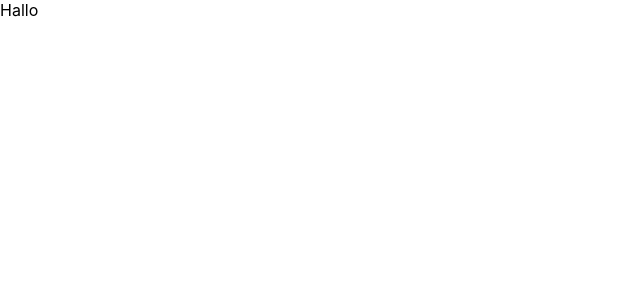
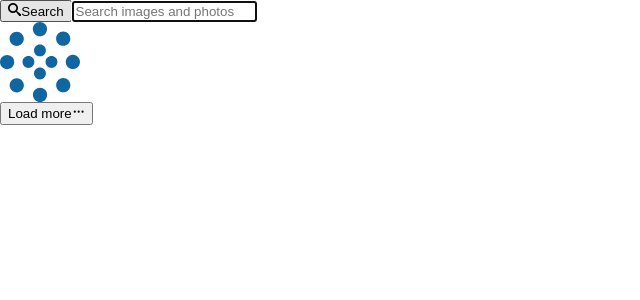
Before and after one commit to VolodymyrBashtanyuk/goit-react-hw-03-image-finder, a React (Create React App) app: page / in a window 1280 px wide. Shown: the top 300 px of the page, without its empty margins (0-640 px from the left). Built offline with nearby package versions, Linux system fonts and the light colour scheme.

Commit message:
add components

```diff
--- a/package.json
+++ b/package.json
@@ -10,6 +10,8 @@
     "prop-types": "^15.8.1",
     "react": "^18.1.0",
     "react-dom": "^18.1.0",
+    "react-icons": "^4.4.0",
+    "react-loader-spinner": "^5.3.4",
     "react-scripts": "5.0.1",
     "styled-components": "^5.3.5",
     "web-vitals": "^2.1.3"
--- a/src/components/App.jsx
+++ b/src/components/App.jsx
@@ -1,11 +1,40 @@
 import { Component } from 'react';
+// import { ImagesApi } from 'services/ImagesApi';
+import { Searchbar } from './Searchbar/Searchbar';
+import { ImageGallery } from './ImageGallery/ImageGallery';
+import { Loader } from './Loader/Loader';
+// import { ImageGalleryItem } from './ImageGalleryItem/ImageGalleryItem';
 
 export class App extends Component {
+  state = {
+    imageName: '',
+  };
+
+  // componentDidUpdate(prevProps, prevState) {
+  //   if (prevState.imageName !== this.state.imageName) {
+  //     ImagesApi(this.state.imageName)
+  //       .then(img => console.log(img))
+  //       .catch(error => error);
+  //   }
+  // }
+
+  imageFormSubmit = imageSearchName => {
+    this.setState({ imageName: imageSearchName });
+  };
+
   render() {
     return (
       <>
-        <div>Hallo</div>
+        <Searchbar onSubmit={this.imageFormSubmit} />
+        <Loader />
+        <ImageGallery onSearchName={this.state.imageName} />
       </>
     );
   }
 }
+
+/*
+        <ImageGalleryItem>
+        <Loader>
+        <Button>
+        <Modal> */
--- /dev/null
+++ b/src/components/Button/Button.jsx
@@ -0,0 +1,10 @@
+import { FiMoreHorizontal } from 'react-icons/fi';
+
+export const Button = ({ onClick }) => {
+  return (
+    <button type="button" onClick={onClick}>
+      Load more
+      <FiMoreHorizontal />
+    </button>
+  );
+};
--- /dev/null
+++ b/src/components/ImageGallery/ImageGallery.jsx
@@ -0,0 +1,57 @@
+import { Component } from 'react';
+import { ImagesApi } from 'services/ImagesApi';
+import { ImageGalleryItem } from 'components/ImageGalleryItem/ImageGalleryItem';
+import { Button } from 'components/Button/Button';
+// import 'react-loader-spinner/dist/loader/css/react-spinner-loader.css';
+
+export class ImageGallery extends Component {
+  state = {
+    imageData: null,
+    page: 1,
+    status: 'idle',
+    error: null,
+  };
+
+  componentDidUpdate(prevProps, prevState) {
+    if (prevProps.onSearchName !== this.props.onSearchName) {
+      ImagesApi(this.props.onSearchName, this.state.page)
+        .then(img => this.setState({ imageData: img }))
+        .catch(error => this.setState({ error: error }));
+    }
+
+    if (prevState.page !== this.state.page) {
+      ImagesApi(this.props.onSearchName, this.state.page)
+        .then(data => this.setState(this.moreImages(data)))
+        .catch(error => this.setState({ error: error }));
+    }
+  }
+
+  loadMoreButton = () => {
+    this.setState(prevState => ({
+      page: prevState.page + 1,
+    }));
+  };
+
+  moreImages = data => {
+    this.setState(prevState => {
+      // const newImages = (...data);
+      return {
+        imageData: [...prevState.imageData, ...data],
+      };
+    });
+  };
+
+  render() {
+    return (
+      <>
+        <ul>
+          {this.state.imageData !== null && (
+            <ImageGalleryItem items={this.state.imageData} />
+          )}
+        </ul>
+
+        <Button onClick={this.loadMoreButton} />
+      </>
+    );
+  }
+}
--- /dev/null
+++ b/src/components/ImageGalleryItem/ImageGalleryItem.jsx
@@ -0,0 +1,11 @@
+export const ImageGalleryItem = ({ items }) => {
+  console.log(items);
+  const imageList = items.map(({ tags, id, webformatURL }) => {
+    return (
+      <li key={id}>
+        <img src={webformatURL} alt={tags} />
+      </li>
+    );
+  });
+  return imageList;
+};
--- /dev/null
+++ b/src/components/Loader/Loader.jsx
@@ -0,0 +1,15 @@
+import { Circles } from 'react-loader-spinner';
+
+export const Loader = () => {
+  return (
+    <Circles
+      height="80"
+      width="80"
+      color="#0f66a0"
+      ariaLabel="circles-loading"
+      wrapperStyle={{}}
+      wrapperClass=""
+      visible={true}
+    />
+  );
+};
--- /dev/null
+++ b/src/components/Searchbar/Searchbar.jsx
@@ -0,0 +1,41 @@
+import { Component } from 'react';
+import { ImSearch } from 'react-icons/im';
+
+export class Searchbar extends Component {
+  state = {
+    searchName: '',
+  };
+
+  handleChange = evt => {
+    this.setState({ searchName: evt.currentTarget.value });
+  };
+
+  handleSubmit = evt => {
+    evt.preventDefault();
+    this.props.onSubmit(this.state.searchName);
+    this.setState({ searchName: '' });
+  };
+
+  render() {
+    return (
+      <header className="searchbar">
+        <form className="form" onSubmit={this.handleSubmit}>
+          <button type="submit" className="button">
+            <ImSearch />
+            Search
+          </button>
+
+          <input
+            className="input"
+            type="text"
+            autoComplete="off"
+            onChange={this.handleChange}
+            value={this.state.searchName}
+            autoFocus
+            placeholder="Search images and photos"
+          />
+        </form>
+      </header>
+    );
+  }
+}
--- a/src/index.css
+++ b/src/index.css
@@ -1,18 +1,28 @@
 @import-normalize; /* bring in normalize.css styles */
+
+html {
+  box-sizing: border-box;
+  width: 100vw;
+  overflow-x: hidden;
+}
+
+*,
+*::before,
+*::after {
+  box-sizing: inherit;
+}
 
 body {
   margin: 0;
-  font-family: -apple-system, BlinkMacSystemFont, 'Segoe UI', 'Roboto', 'Oxygen',
-    'Ubuntu', 'Cantarell', 'Fira Sans', 'Droid Sans', 'Helvetica Neue',
-    sans-serif;
+  font-family: -apple-system, BlinkMacSystemFont, 'Segoe UI', Roboto,
+    Oxygen-Sans, Ubuntu, Cantarell, 'Helvetica Neue', sans-serif;
+  color: #212121;
+  background-color: #fff;
   -webkit-font-smoothing: antialiased;
   -moz-osx-font-smoothing: grayscale;
 }
 
-code {
-  font-family: source-code-pro, Menlo, Monaco, Consolas, 'Courier New',
-    monospace;
-}
+
 h1,
 h2,
 h3,
--- /dev/null
+++ b/src/services/ImagesApi.jsx
@@ -0,0 +1,17 @@
+const URL = 'https://pixabay.com/api/';
+const KEY = '29112900-b21ef4ae161236dc81924b64f';
+// const PAGE = 1;
+const PERPAGE = 12;
+
+export const ImagesApi = async (name, page) => {
+  console.log(page);
+  const response = await fetch(
+    `${URL}?q=${name}&page=${page}&key=${KEY}&image_type=photo&orientation=horizontal&per_page=${PERPAGE}`
+  );
+
+  if (response.ok) {
+    const data = await response.json();
+    return data.hits;
+  }
+  return Promise.reject(new Error(`No image with name ${name}`));
+};
--- /dev/null
+++ b/styles.css
@@ -0,0 +1,207 @@
+html {
+  box-sizing: border-box;
+  width: 100vw;
+  overflow-x: hidden;
+}
+
+*,
+*::before,
+*::after {
+  box-sizing: inherit;
+}
+
+body {
+  margin: 0;
+  font-family: -apple-system, BlinkMacSystemFont, 'Segoe UI', Roboto,
+    Oxygen-Sans, Ubuntu, Cantarell, 'Helvetica Neue', sans-serif;
+  color: #212121;
+  background-color: #fff;
+  -webkit-font-smoothing: antialiased;
+  -moz-osx-font-smoothing: grayscale;
+}
+
+img {
+  display: block;
+  max-width: 100%;
+  height: auto;
+}
+
+/*
+ * Стили компонента App
+ */
+.App {
+  display: grid;
+  grid-template-columns: 1fr;
+  grid-gap: 16px;
+  padding-bottom: 24px;
+}
+
+/*
+ * Стили компонента Searchbar
+ */
+.Searchbar {
+  top: 0;
+  left: 0;
+  position: sticky;
+  z-index: 1100;
+  display: flex;
+  justify-content: center;
+  align-items: center;
+  min-height: 64px;
+  padding-right: 24px;
+  padding-left: 24px;
+  padding-top: 12px;
+  padding-bottom: 12px;
+  color: #fff;
+  background-color: #3f51b5;
+  box-shadow: 0px 2px 4px -1px rgba(0, 0, 0, 0.2),
+    0px 4px 5px 0px rgba(0, 0, 0, 0.14), 0px 1px 10px 0px rgba(0, 0, 0, 0.12);
+}
+
+/*
+ * Стили компонента SearchForm
+ */
+.SearchForm {
+  display: flex;
+  align-items: center;
+  width: 100%;
+  max-width: 600px;
+  background-color: #fff;
+  border-radius: 3px;
+  overflow: hidden;
+}
+
+.SearchForm-button {
+  display: inline-block;
+  width: 48px;
+  height: 48px;
+  border: 0;
+  background-image: url('https://image.flaticon.com/icons/svg/149/149852.svg');
+  background-size: 40%;
+  background-repeat: no-repeat;
+  background-position: center;
+  opacity: 0.6;
+  transition: opacity 250ms cubic-bezier(0.4, 0, 0.2, 1);
+  cursor: pointer;
+  outline: none;
+}
+
+.SearchForm-button:hover {
+  opacity: 1;
+}
+
+.SearchForm-button-label {
+  position: absolute;
+  width: 1px;
+  height: 1px;
+  padding: 0;
+  overflow: hidden;
+  clip: rect(0, 0, 0, 0);
+  white-space: nowrap;
+  clip-path: inset(50%);
+  border: 0;
+}
+
+.SearchForm-input {
+  display: inline-block;
+  width: 100%;
+  font: inherit;
+  font-size: 20px;
+  border: none;
+  outline: none;
+  padding-left: 4px;
+  padding-right: 4px;
+}
+
+.SearchForm-input::placeholder {
+  font: inherit;
+  font-size: 18px;
+}
+
+/*
+ * Стили компонента ImageGallery
+ */
+.ImageGallery {
+  display: grid;
+  max-width: calc(100vw - 48px);
+  grid-template-columns: repeat(auto-fill, minmax(320px, 1fr));
+  grid-gap: 16px;
+  margin-top: 0;
+  margin-bottom: 0;
+  padding: 0;
+  list-style: none;
+  margin-left: auto;
+  margin-right: auto;
+}
+
+/*
+ * Стили компонента ImageGalleryItem
+ */
+.ImageGalleryItem {
+  border-radius: 2px;
+  box-shadow: 0px 1px 3px 0px rgba(0, 0, 0, 0.2),
+    0px 1px 1px 0px rgba(0, 0, 0, 0.14), 0px 2px 1px -1px rgba(0, 0, 0, 0.12);
+}
+
+.ImageGalleryItem-image {
+  width: 100%;
+  height: 260px;
+  object-fit: cover;
+  transition: transform 250ms cubic-bezier(0.4, 0, 0.2, 1);
+}
+
+.ImageGalleryItem-image:hover {
+  transform: scale(1.03);
+  cursor: zoom-in;
+}
+
+/*
+ * Стили компонента Modal
+ */
+
+.Overlay {
+  position: fixed;
+  top: 0;
+  left: 0;
+  width: 100vw;
+  height: 100vh;
+  display: flex;
+  justify-content: center;
+  align-items: center;
+  background-color: rgba(0, 0, 0, 0.8);
+  z-index: 1200;
+}
+
+.Modal {
+  max-width: calc(100vw - 48px);
+  max-height: calc(100vh - 24px);
+}
+
+/*
+* Стили компонента Buton (Load more)
+*/
+.Button {
+  padding: 8px 16px;
+  border-radius: 2px;
+  background-color: #3f51b5;
+  transition: all 250ms cubic-bezier(0.4, 0, 0.2, 1);
+  text-align: center;
+  display: inline-block;
+  color: #fff;
+  border: 0;
+  text-decoration: none;
+  cursor: pointer;
+  font-family: inherit;
+  font-size: 18px;
+  line-height: 24px;
+  font-style: normal;
+  font-weight: 500;
+  min-width: 180px;
+  box-shadow: 0px 3px 1px -2px rgba(0, 0, 0, 0.2),
+    0px 2px 2px 0px rgba(0, 0, 0, 0.14), 0px 1px 5px 0px rgba(0, 0, 0, 0.12);
+}
+
+.Button:hover,
+.Button:focus {
+  background-color: #303f9f;
+}
```
Also changed, not shown: src/components/Modal/Modal.jsx (added, +9 -0 lines), 1 other file (tests, documents, lock files or other folders).
